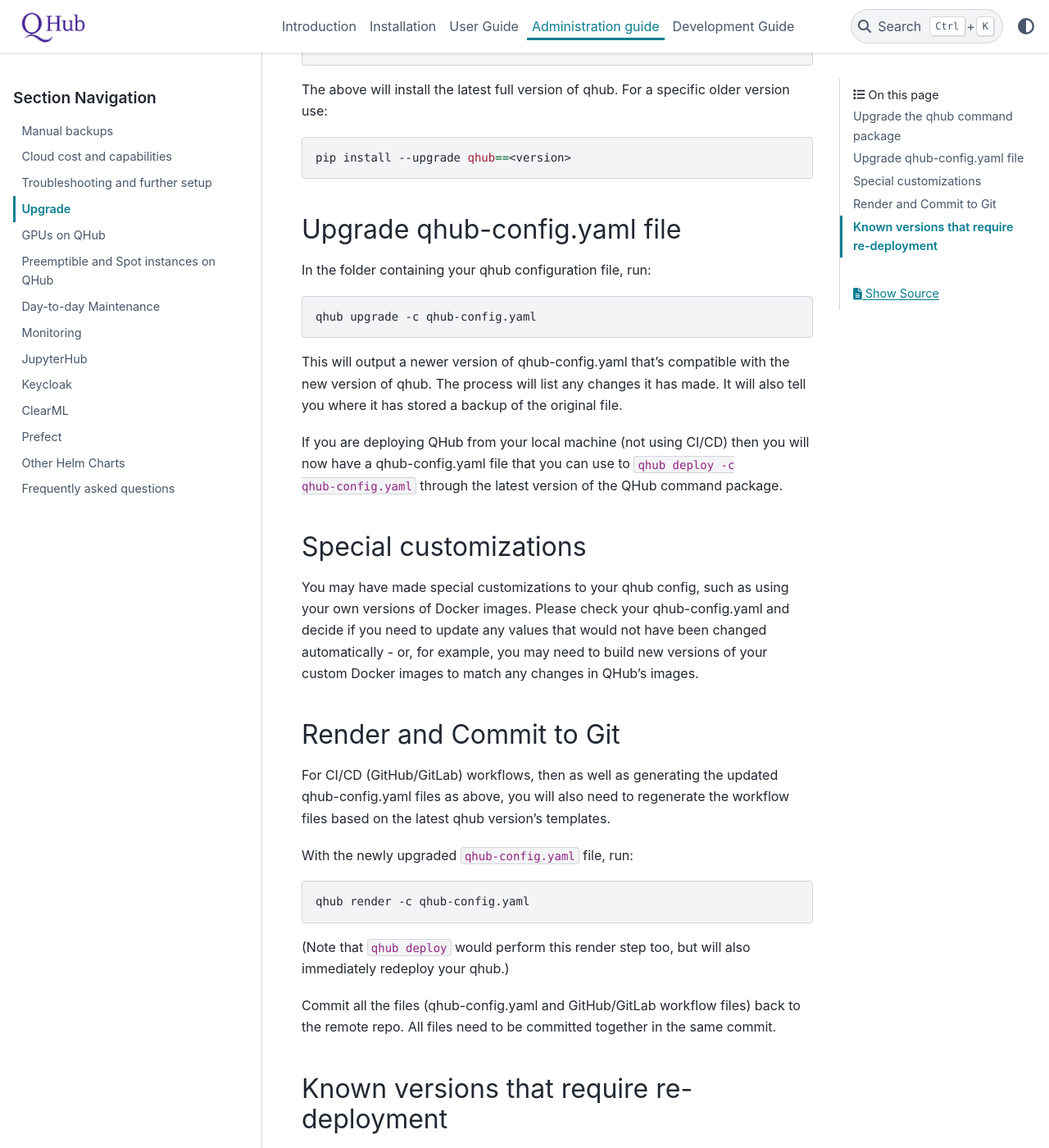
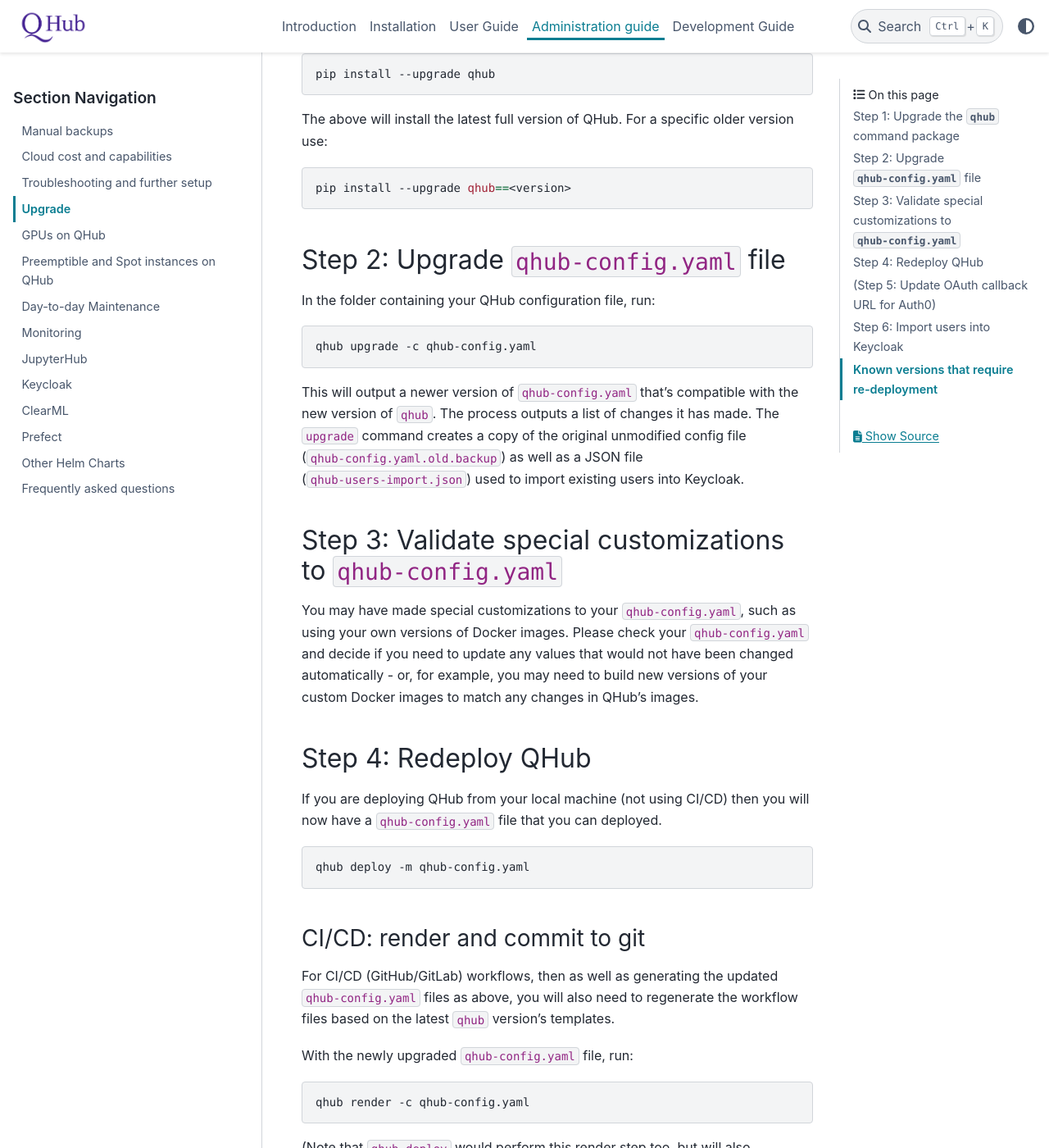
Before and after one commit to nebari-dev/nebari, a Sphinx documentation site: the page built from docs/source/admin_guide/upgrade.md, in a window 1280 px wide and 1400 px high, scrolled down 598 px. Shown: the whole window at 82% size. Built offline with Sphinx 7.4.7 and the PyData theme 0.15.4, drawn with Linux system fonts in a browser that asks for light colours; some of the changed text lies outside the part shown.

Commit message:
Update upgrade docs

````diff
--- a/docs/source/admin_guide/upgrade.md
+++ b/docs/source/admin_guide/upgrade.md
@@ -4,9 +4,9 @@
 
 You may be deploying QHub based on a local configuration file, or you may be using CI/CD workflows in GitHub or GitLab. Either way, you will need to locate a copy of your `qhub-config.yaml` configuration file to upgrade it (and commit back to your git repo in the CI/CD case).
 
-For CI/CD deployments, you will need to `git clone <repo URL>` into a folder on your local machine.
+For CI/CD deployments, you will need to `git clone <repo URL>` into a folder on your local machine if you haven't done so already.
 
-## Upgrade the qhub command package
+## Step 1: Upgrade the `qhub` command package
 
 To install (or upgrade) your pip installation of the Python package used to manage QHub:
 
@@ -14,31 +14,37 @@
 pip install --upgrade qhub
 ```
 
-The above will install the latest full version of qhub. For a specific older version use:
+The above will install the latest full version of QHub. For a specific older version use:
 
 ```shell
 pip install --upgrade qhub==<version>
 ```
 
-## Upgrade qhub-config.yaml file
+## Step 2: Upgrade `qhub-config.yaml` file
 
-In the folder containing your qhub configuration file, run:
+In the folder containing your QHub configuration file, run:
 
 ```shell
 qhub upgrade -c qhub-config.yaml
 ```
 
-This will output a newer version of qhub-config.yaml that's compatible with the new version of qhub. The process will list any changes it has made. It will also tell you where it has stored a backup of the original file.
+This will output a newer version of `qhub-config.yaml` that's compatible with the new version of `qhub`. The process outputs a list of changes it has made. The `upgrade` command creates a copy of the original unmodified config file (`qhub-config.yaml.old.backup`) as well as a JSON file (`qhub-users-import.json`) used to import existing users into Keycloak.
 
-If you are deploying QHub from your local machine (not using CI/CD) then you will now have a qhub-config.yaml file that you can use to `qhub deploy -c qhub-config.yaml` through the latest version of the QHub command package.
+## Step 3: Validate special customizations to `qhub-config.yaml`
 
-## Special customizations
+You may have made special customizations to your `qhub-config.yaml`, such as using your own versions of Docker images. Please check your `qhub-config.yaml` and decide if you need to update any values that would not have been changed automatically - or, for example, you may need to build new versions of your custom Docker images to match any changes in QHub's images.
 
-You may have made special customizations to your qhub config, such as using your own versions of Docker images. Please check your qhub-config.yaml and decide if you need to update any values that would not have been changed automatically - or, for example, you may need to build new versions of your custom Docker images to match any changes in QHub's images.
+## Step 4: Redeploy QHub
 
-## Render and Commit to Git
+If you are deploying QHub from your local machine (not using CI/CD) then you will now have a `qhub-config.yaml` file that you can deployed.
 
-For CI/CD (GitHub/GitLab) workflows, then as well as generating the updated qhub-config.yaml files as above, you will also need to regenerate the workflow files based on the latest qhub version's templates.
+```shell
+qhub deploy -m qhub-config.yaml
+```
+
+### CI/CD: render and commit to git
+
+For CI/CD (GitHub/GitLab) workflows, then as well as generating the updated `qhub-config.yaml` files as above, you will also need to regenerate the workflow files based on the latest `qhub` version's templates.
 
 With the newly upgraded `qhub-config.yaml` file, run:
 
@@ -46,9 +52,34 @@
 qhub render -c qhub-config.yaml
 ```
 
-(Note that `qhub deploy` would perform this render step too, but will also immediately redeploy your qhub.)
+(Note that `qhub deploy` would perform this render step too, but will also immediately redeploy your QHub.)
 
-Commit all the files (qhub-config.yaml and GitHub/GitLab workflow files) back to the remote repo. All files need to be committed together in the same commit.
+Commit all the files (`qhub-config.yaml` and GitHub/GitLab workflow files) back to the remote repo. All files need to be committed together in the same commit.
+
+## (Step 5: Update OAuth callback URL for Auth0)
+
+If your QHub deployment relies on Auth0 for authentication, please update the OAuth callback URL.
+
+<details>
+
+1. Navigate to the your Auth0 tenacy homepage and from there select "Applications".
+
+2. Select the "Regular Web Application" with the name of your deployment.
+
+3. Under the "Application URIs" section, paste the new OAuth callback URL in the "Allowed Callback URLs" text block.
+- The URL will take the shape:
+    ```
+    https://{your-qhub-domain}/auth/realms/qhub/broker/auth0/endpoint
+    ```
+    - Replace `{your-qhub-domain}` with the domain found in the `domain` section of your `qhub-config.yaml`.
+
+</details>
+
+## Step 6: Import users into Keycloak
+
+The last two steps are to change the Keycloak `root` user password, documented [here](../installation/login.md#change-keycloak-root-password) and import existing users, documented [here](../admin_guide/backup.md#import-keycloak).
+
+For more details on this process, visit the [Keycloak docs section](../installation/login.md).
 
 ## Known versions that require re-deployment
 
````
Also changed, not shown: docs/source/installation/usage.md (+0 -6 lines).
